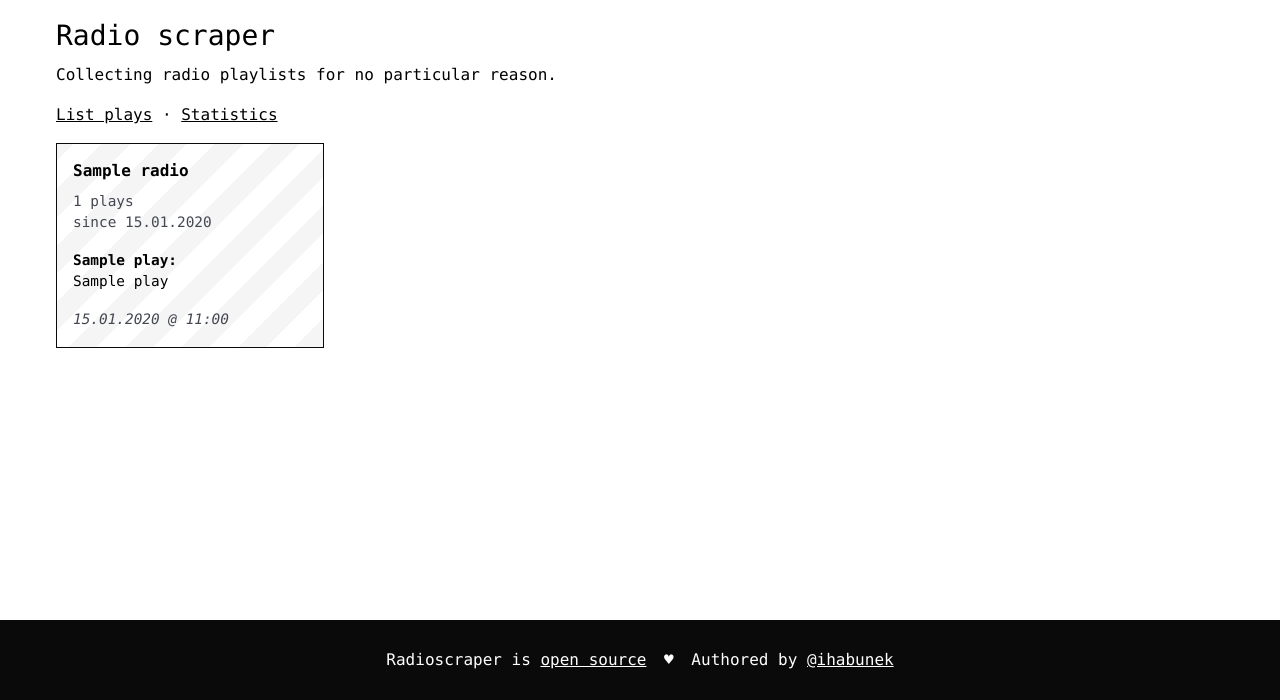
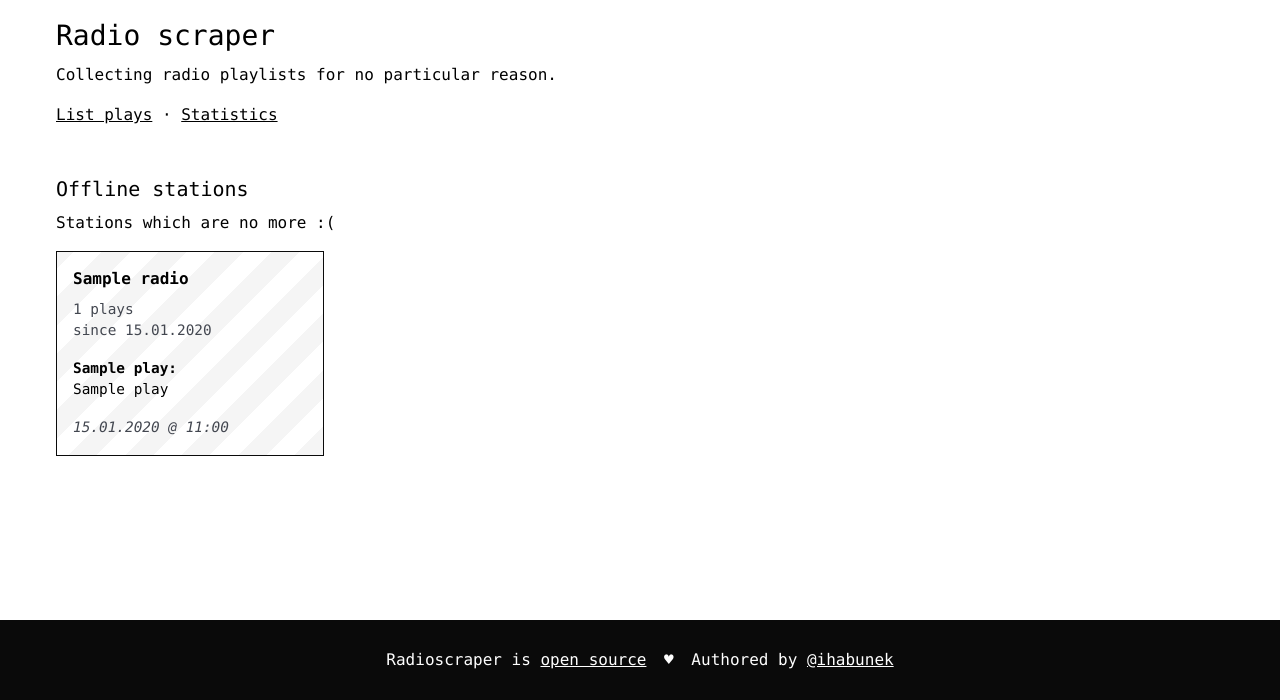
Before and after one commit to ihabunek/radioscraper, a Django app: page / in a window 1280 px wide. Shown: the part 100-800 px from the top of the page. Run offline with Django 3.2, Linux system fonts and the light colour scheme; tables that the repository leaves empty hold one stand-in row (values such as "Sample post"); parts of the project's set-up code (start-up, migrations or seed data) failed here and were passed over; some libraries are stand-ins or nearby versions.

Commit message:
Separate out offline stations

```diff
--- a/radio/models.py
+++ b/radio/models.py
@@ -20,6 +20,7 @@
     name = models.CharField(max_length=255)
     slug = models.CharField(max_length=255)
     active = models.BooleanField(default=True)
+    offline = models.BooleanField(default=False)
 
     # Derived data, cached for performance
     first_play = models.ForeignKey("radio.Play", on_delete=PROTECT, blank=True, null=True, related_name="+")
--- a/ui/templates/ui/index.html
+++ b/ui/templates/ui/index.html
@@ -15,30 +15,13 @@
     <a href="{% url 'radio:stats' %}">Statistics</a>
   </p>
 
-  <div class="radio-grid">
-    {% for radio in radios %}
-      <a href="{% url 'radio:plays' %}?radio={{ radio.slug }}" class="radio {% if radio.show_outage %}outage{% endif %}">
-        <div>
-          <h5>{{ radio.name }}</h5>
-          <p class="text-gray">
-            {{ radio.play_count|human_format }} plays
-            {% if radio.first_play.timestamp %}
-            <br />
-            since {{ radio.first_play.timestamp.date }}
-            {% endif %}
-          </p>
+  {% include "ui/partial/radios.html" with radios=online_radios %}
 
-          {% if radio.last_play %}
-          <p>
-            <b>{{ radio.last_play.artist_name }}:</b><br />
-            {{ radio.last_play.title }}<br />
-          </p>
+  {% if offline_radios %}
+    <h2 style="margin-top: 2rem">Offline stations</h2>
+    <p>Stations which are no more :(</p>
 
-          <p class="no-margin text-gray"><em>{{ radio.last_play.timestamp }}</em></p>
-          {% endif %}
-        </div>
-      </a>
-    {% endfor %}
-  </div>
+    {% include "ui/partial/radios.html" with radios=offline_radios %}
+  {% endif %}
 </div>
 {% endblock %}
--- /dev/null
+++ b/ui/templates/ui/partial/radios.html
@@ -0,0 +1,26 @@
+{% load radio %}
+<div class="radio-grid">
+  {% for radio in radios %}
+    <a href="{% url 'radio:plays' %}?radio={{ radio.slug }}" class="radio {% if radio.show_outage %}outage{% endif %}">
+      <div>
+        <h5>{{ radio.name }}</h5>
+        <p class="text-gray">
+          {{ radio.play_count|human_format }} plays
+          {% if radio.first_play.timestamp %}
+          <br />
+          since {{ radio.first_play.timestamp.date }}
+          {% endif %}
+        </p>
+
+        {% if radio.last_play %}
+        <p>
+          <b>{{ radio.last_play.artist_name }}:</b><br />
+          {{ radio.last_play.title }}<br />
+        </p>
+
+        <p class="no-margin text-gray"><em>{{ radio.last_play.timestamp }}</em></p>
+        {% endif %}
+      </div>
+    </a>
+  {% endfor %}
+</div>
--- a/ui/views.py
+++ b/ui/views.py
@@ -11,8 +11,12 @@
             .order_by('name')
             .prefetch_related('first_play', 'last_play'))
 
+        online_radios = [r for r in radios if not r.offline]
+        offline_radios = [r for r in radios if r.offline]
+
         context = super().get_context_data(**kwargs)
         context.update({
-            "radios": radios
+            "online_radios": online_radios,
+            "offline_radios": offline_radios,
         })
         return context
```
Also changed, not shown: radio/migrations/0013_radio_offline.py (added).
